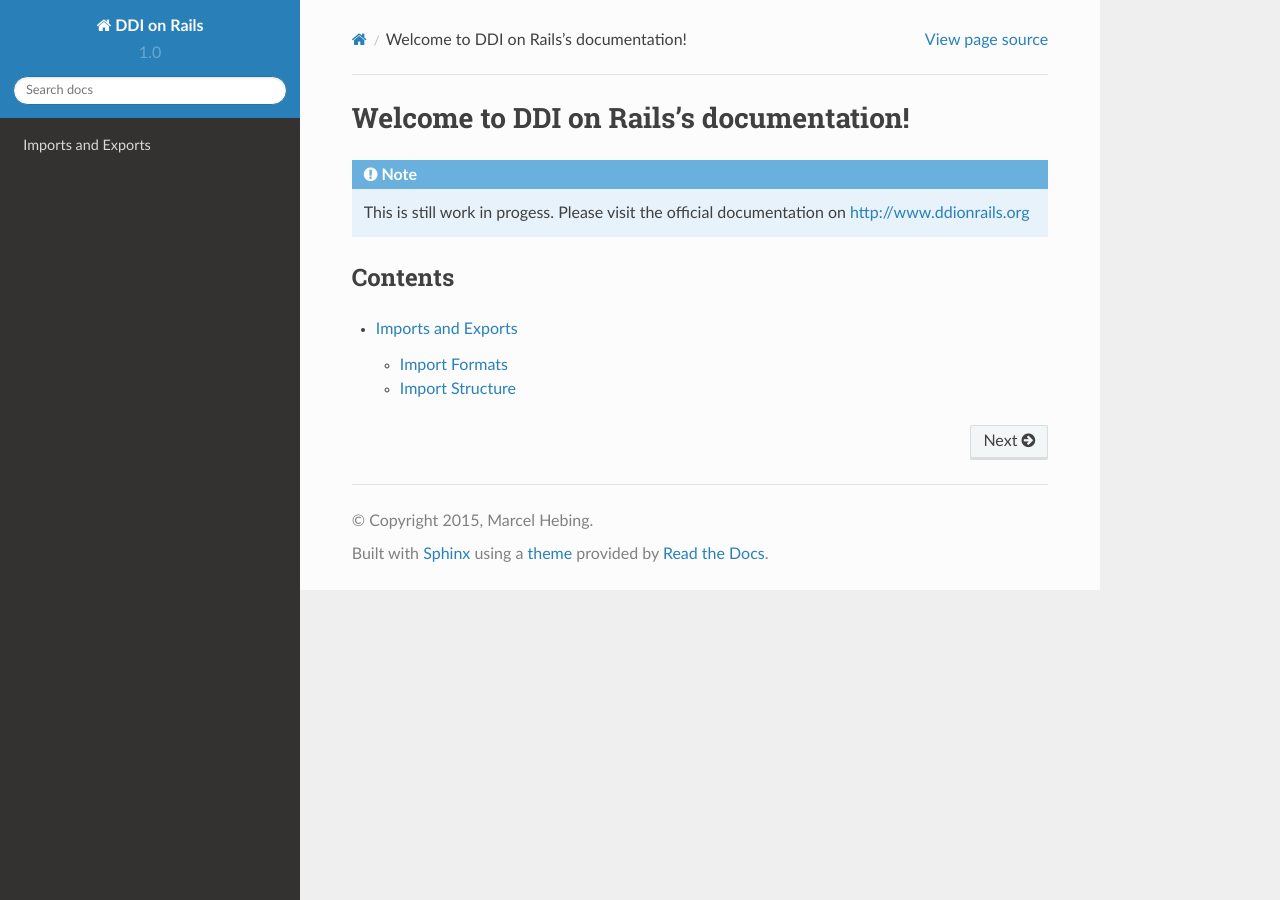
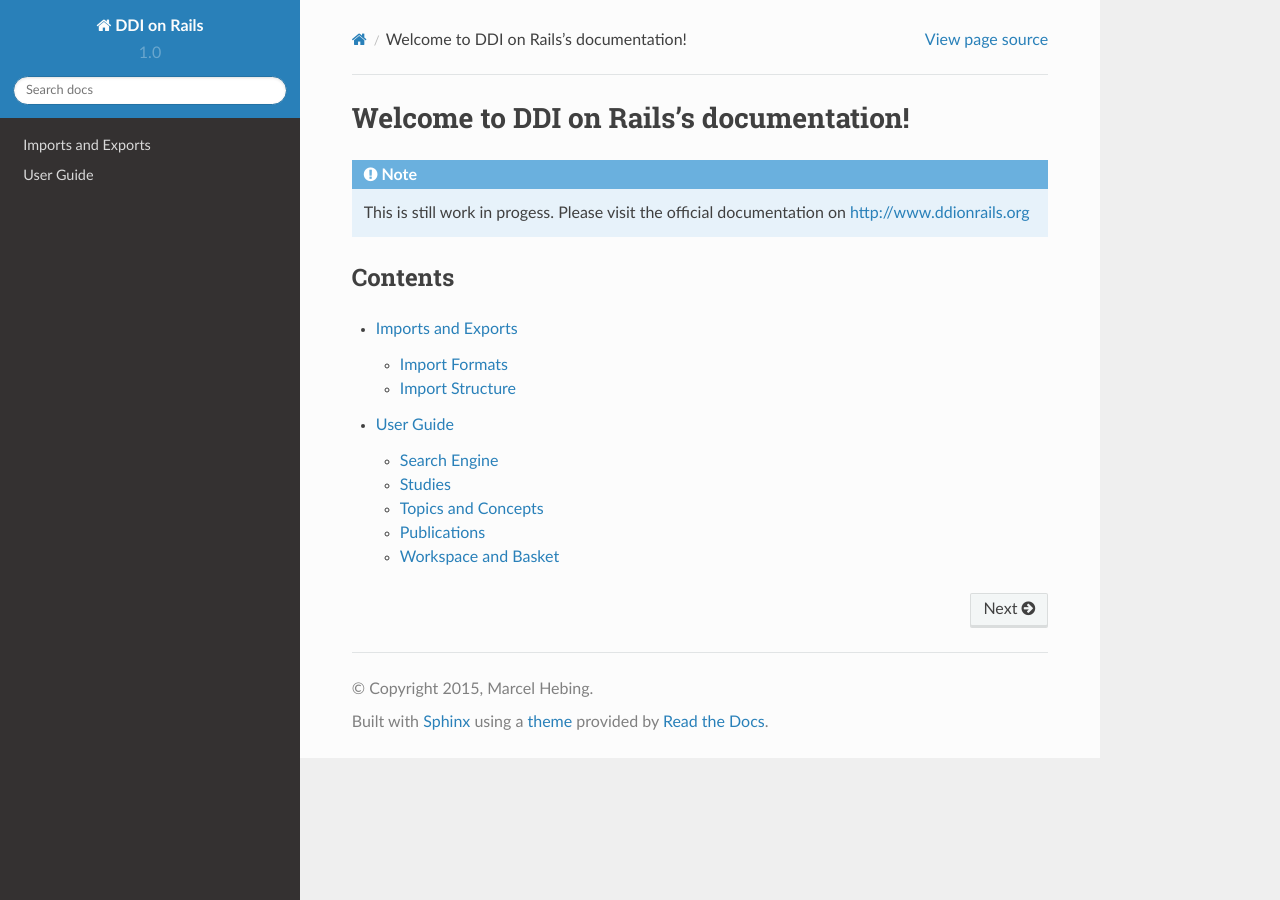
Before and after one commit to ddionrails/docs, a Sphinx documentation site: the page built from docs/index.rst, in a window 1280 px wide. Built offline with Sphinx 7.4.7 and the Read the Docs theme 2.0.0, drawn with Linux system fonts in a browser that asks for light colours; some of the changed lines change nothing that is shown.

Commit message:
Update structure and add userguide draft

```diff
--- a/docs/index.rst
+++ b/docs/index.rst
@@ -18,4 +18,5 @@
 .. toctree::
    :maxdepth: 2
 
-   imports
+   imports/index
+   userguide/index
--- /dev/null
+++ b/docs/userguide/index.rst
@@ -0,0 +1,101 @@
+
+User Guide
+==========
+
+.. note::
+
+    This is a draft version.
+
+This is a guide how to use the data portal DDI on Rails, which builds
+the foundation for the new version of SOEPinfo.
+
+DDI on Rails is created in order to assist the user to explore survey
+data (e.g. the SOEP), to compile personalized datasets and to publish
+the results on the publication database. Primarily, it guides the user
+throughout the entire process of their research projects using the SOEP
+data from conception to publication and citation.
+
+Search Engine
+-------------
+
+On the main page a search option can be found, providing a quick way to
+be navigated directly to the respective results if the user has a
+specific variable, dataset, or topic in mind. It also helps for a quick
+overview if the user's interest is to find out if there is any data
+available for his/her research topic/question.
+
+For instance, if you are looking for at the results for the keyword
+"age", you can find a total of 2614 items listed. However, this might be
+overwhelming. Thus, it provides you a way to narrow your search output,
+using so-called facets. Possible classes above the total results are
+"Concepts", "Variables", "Questions" and "Publications" - each of them
+with optimized facets for the particular class.
+
+The select box for studies is the only one, available in all views. This
+makes it easy for the data users of one particular study to consistently
+adjust all result views. The descriptions to those studies can be found
+on the very top of the page under "Studies" after a particular study is
+selected and will be specified in the next section again.
+
+The already mentioned classes with its assigned symbols are listed again
+underneath the "Study" option and below that another sorting option
+regarding the analysis unit can be selected.
+
+Studies
+-------
+
+DDI on Rails incorporates various SOEP-studies, including "SOEP Core
+study", "SOEPlong", "Families in Germany", "SOEP Innovation Sample",
+"SOEP Pretest", "Base II", and "SOEP Test Study". A particular study can
+be accessed as shown in the picture below. After a study of interest is
+selected, a general overview will be displayed. Moreover, the total
+number of involved variables and datasets can be viewed.
+
+In the variable browser, there is another search engine adapted to the
+chosen study. That way you can find your required variables in the
+particular study. The same holds for the dataset browser. Furthermore,
+the variables can be selected according to the desired analysis unit or
+period on the left-hand side.
+
+Topics and Concepts
+-------------------
+
+A variety of topics can be selected on the very top of every page next
+to "Studies". After clicking on a particular topic, several subtopics
+appear. The user may also use the search engine to look for specific
+concepts regarding the chosen topic.
+
+Concepts are used to group variables within one study or in between
+multiple studies, that might have slight variation but still put
+themselves forward to be analysed in a comparative way. They replace the
+so-called "item correspondence" from the former SOEPinfo.
+
+Publications
+------------
+
+Under "publications" you can search for any keyword and you will be
+directed to a list of papers that involve the searched word(s). Each
+result provides a link to the publication for direct access.
+
+Workspace and Basket
+--------------------
+
+While the former SOEPinfo allowed the use of the basket and its script
+generator without any login information, the new system requires you to
+log in in order to create baskets for variables.
+
+The login is necessary to enable some of the new features in DDI on
+Rails, among others the possibility to store multiple baskets at a time
+and access those baskets directly from most statistical packages.
+
+After having signed in, a new basket-symbol appears on the very top. Now
+you can create new baskets and fill in the individual information for
+each basket. To enable comparison between studies and distributions
+(versions of one study) later in the process, it is necessary to bind
+the basket to a particular distribution.
+
+All variables of interest accessed as previously explained can be
+selected into your basket now by clicking on the green "Add to basket"
+symbol underneath the variable in the variable browser. The number next
+to the basket indicates how many variables are already integrated into
+your basket.
```
Also changed, not shown: docs/imports/index.rst (renamed from docs/imports.rst).
